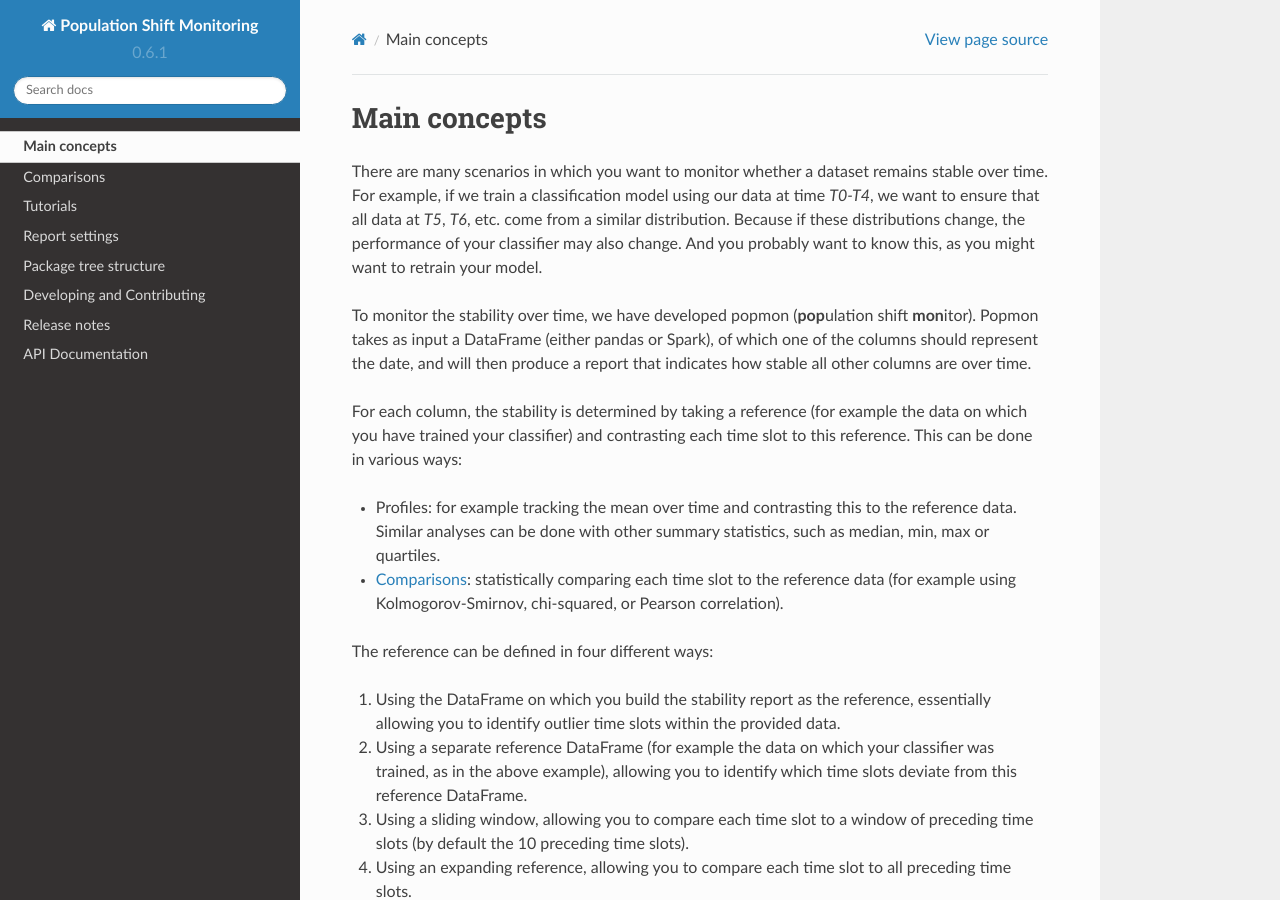
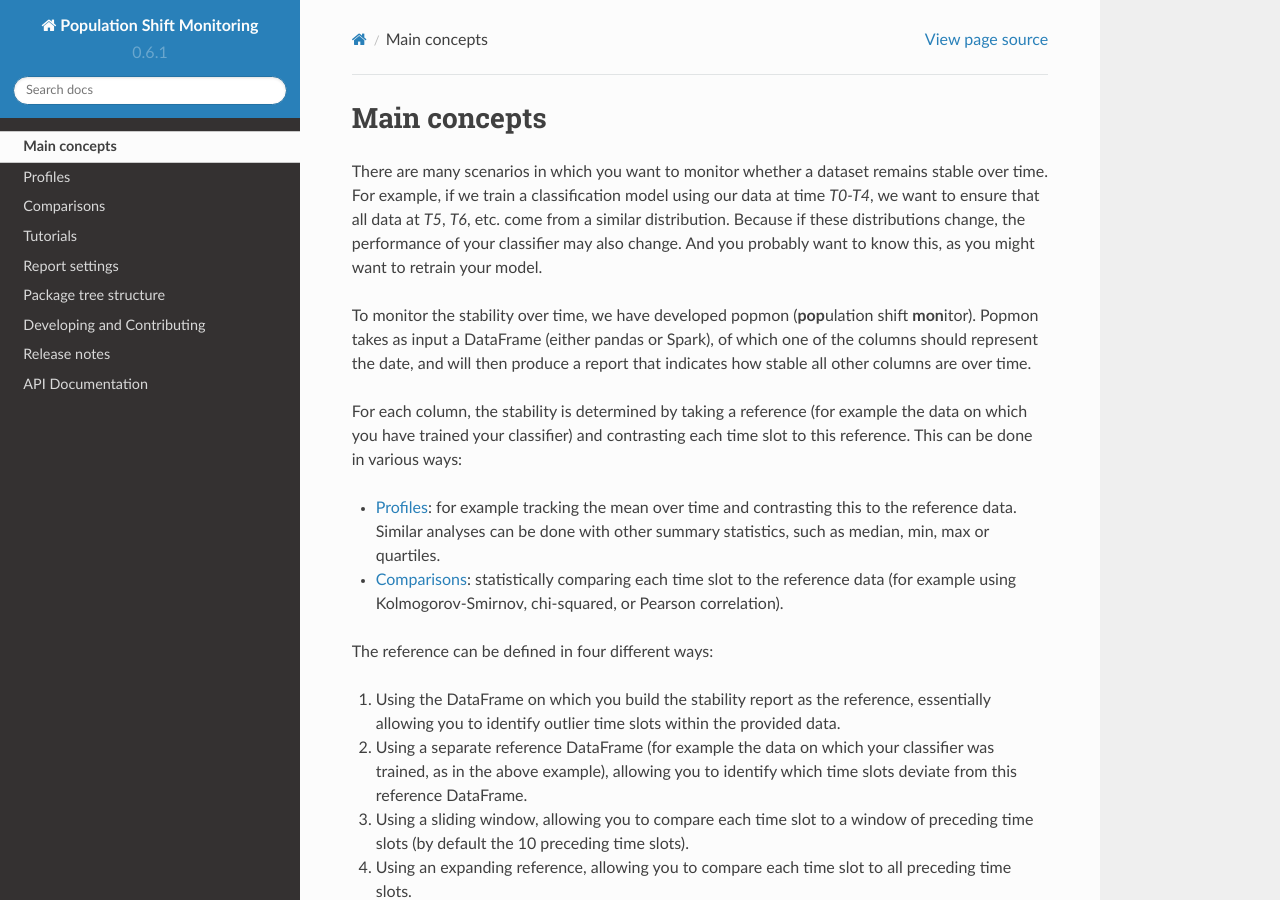
Before and after one commit to ing-bank/popmon, a Sphinx documentation site: the page built from docs/source/introduction.rst, in a window 1280 px wide and 900 px high. Built offline with Sphinx 7.4.7 and the Read the Docs theme 2.0.0, drawn with Linux system fonts in a browser that asks for light colours.

Commit message:
docs(profiles): list the available profiles (#173)

```diff
--- a/docs/source/index.rst
+++ b/docs/source/index.rst
@@ -14,6 +14,7 @@
    :maxdepth: 2
 
    introduction
+   profiles
    comparisons
    tutorials
    configuration
--- a/docs/source/introduction.rst
+++ b/docs/source/introduction.rst
@@ -40,9 +40,9 @@
 on the reference data (top panel) and determine the mean and standard deviations across time units
 (center panel). We then determine the traffic lights as follows:
 
-* 🟢 Green traffic light: indicates that there is no meaningful difference compared to the reference, i.e. the value of interest is less than four standard deviations away from the reference.
-* 🟡 Yellow traffic light: indicates that there is a moderate difference compared to the reference, i.e. the value of interest is between four and seven standard deviations away from the reference.
-* 🔴 Red traffic light: indicates that there is a big difference compared to the reference, i.e. the value of interest is more than seven standard deviations away from the reference.
+- 🟢 Green traffic light: indicates that there is no meaningful difference compared to the reference, i.e. the value of interest is less than four standard deviations away from the reference.
+- 🟡 Yellow traffic light: indicates that there is a moderate difference compared to the reference, i.e. the value of interest is between four and seven standard deviations away from the reference.
+- 🔴 Red traffic light: indicates that there is a big difference compared to the reference, i.e. the value of interest is more than seven standard deviations away from the reference.
 
 Of course, the exact thresholds (four and seven standard deviations) can be configured as a parameter. These traffic light bounds are then applied to the value of interest on the data from our initial DataFrame (bottom panel).
 
```
Also changed, not shown: other parts of docs/source/introduction.rst (+5 -5 lines), docs/source/profiles.rst (added, +89 -0 lines).
